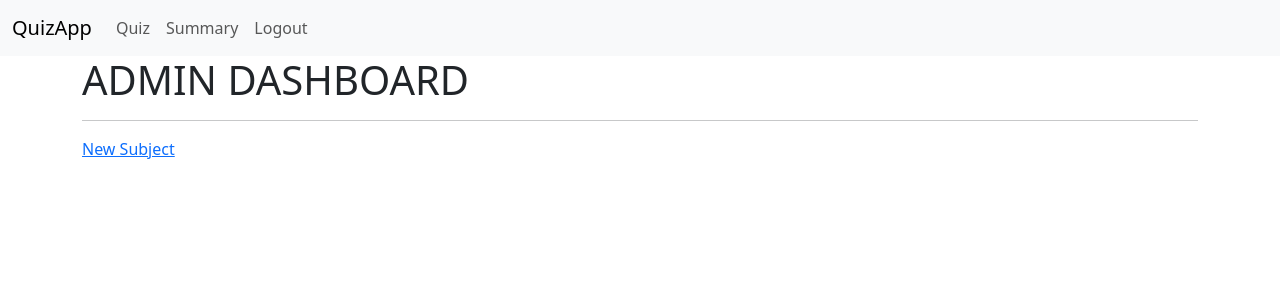
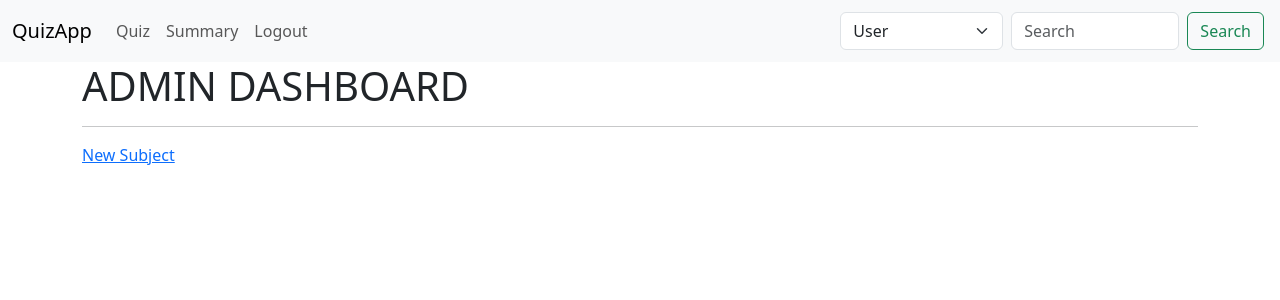
Before and after one commit to its403/quiz_app_v1, a Flask app: page /admin in a window 1280 px wide. Shown: the top 300 px of the page. Run offline with Flask 3, Linux system fonts and the light colour scheme; the visitor is signed in with stand-in values (Sample User, id 1); data comes from the database, SQL or seed files in the repository; data that the repository does not hold is empty.

Commit message:
Added routes for search

```diff
--- a/routes.py
+++ b/routes.py
@@ -679,3 +679,28 @@ def result():
     session.pop("start_time")
 
     return render_template("result.html", final_score=final_score, total_time_taken=total_time_taken)
+
+
+# Search Functionality
+@app.route("/admin/search")
+@admin_required
+def search():
+    parameter = request.args.get("parameter")
+    query = request.args.get("query")
+
+    if not parameter or not query:
+        flash("Please enter something before searching!")
+
+    return render_template("admin/search.html", parameter=parameter, query=query)
+
+
+@app.route("/search")
+@auth_required
+def search_user():
+    parameter = request.args.get("parameter")
+    query = request.args.get("query")
+
+    if not parameter or not query:
+        flash("Please enter something before searching!")
+
+    return render_template("search_result.html", parameter=parameter, query=query)
--- /dev/null
+++ b/templates/admin/search.html
@@ -0,0 +1,6 @@
+{% extends 'layout.html' %}
+
+{% block content %}
+    {{ parameter }}
+    {{ query }}
+{% endblock %}
--- a/templates/navbar.html
+++ b/templates/navbar.html
@@ -33,5 +33,25 @@
                 {% endif %}
             </ul>
         </div>
+        {% if "user_id" in session and session["is_admin"] %}
+            <form class="d-flex" role="search" action="{{ url_for('search') }}" method="get">
+                <select class="form-select pe-1 m-1" name="parameter">
+                    <option value="uname" selected>User</option>
+                    <option value="sname">Subject</option>
+                    <option value="qname">Quiz</option>
+                </select>
+                <input class="form-control m-1" type="search" name="query" placeholder="Search" aria-label="Search">
+                <button class="btn btn-outline-success m-1" type="submit">Search</button>
+            </form>
+        {% elif "user_id" in session %}
+            <form class="d-flex" role="search" action="{{ url_for('search_user') }}" method="get">
+                <select class="form-select pe-1 m-1" name="parameter">
+                    <option value="sname" selected>Subject</option>
+                    <option value="qname">Quiz</option>
+                </select>
+                <input class="form-control m-1" type="search" name="query" placeholder="Search" aria-label="Search">
+                <button class="btn btn-outline-success m-1" type="submit">Search</button>
+            </form>
+        {% endif %}
     </div>
 </nav>
--- /dev/null
+++ b/templates/search_result.html
@@ -0,0 +1,6 @@
+{% extends 'layout.html' %}
+
+{% block content %}
+    {{ parameter }}
+    {{ query }}
+{% endblock %}
```
